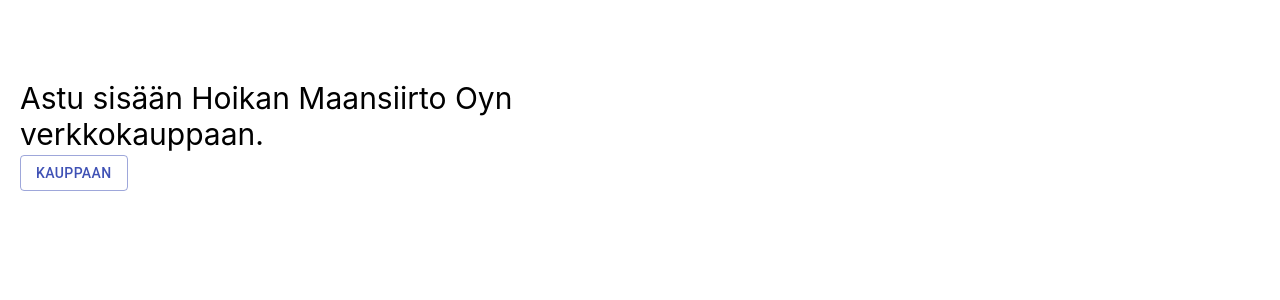
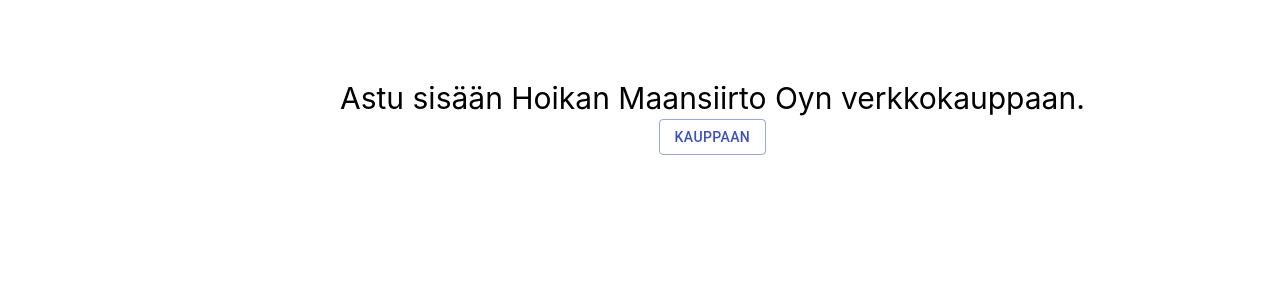
Before and after one commit to JukkaLehikoinen/verkkokauppa, a React (Create React App) app: page / in a window 1280 px wide. Shown: the top 300 px of the page. Built offline with nearby package versions, Linux system fonts and the light colour scheme.

Commit message:
muutetaan luettavaan mobiilimuotoon

```diff
--- a/src/App.css
+++ b/src/App.css
@@ -4,9 +4,10 @@
 
 .Kauppaan {
 
+  text-align: center;
   position: fixed;
   top: 10%;
-  right: 50%;
+  left: 25%;
   padding-left: 20px;
   padding-right: 20px;
   font-size: 30px;
```
